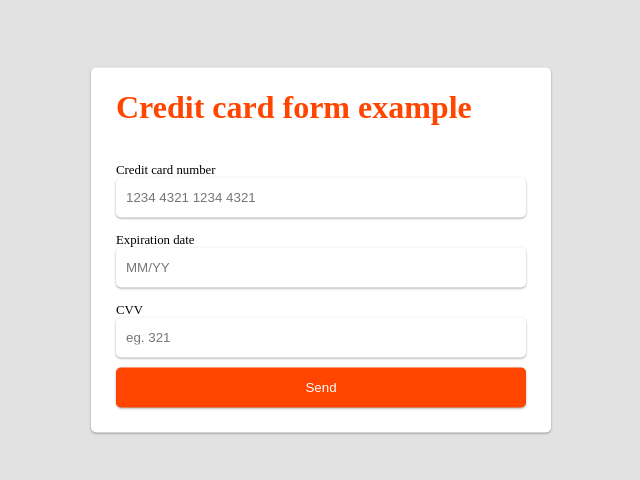
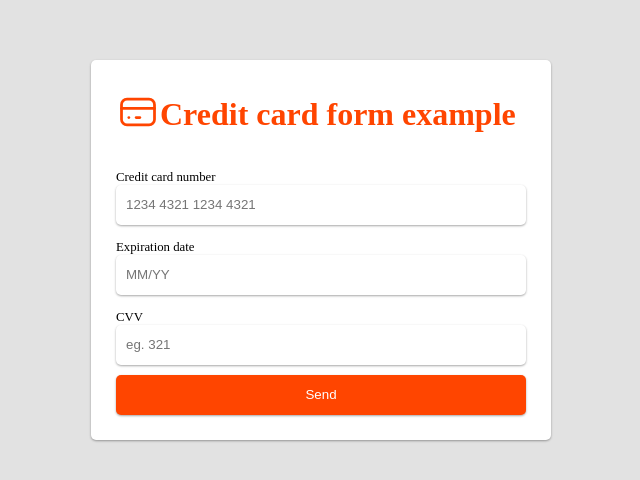
Before and after one commit to moisout/notascam.store, a website: page legit/index.html in a window 1280 px wide. Shown: the part 150-630 px from the top of the page, without its empty margins (319-959 px from the left). Drawn offline with Linux system fonts and the light colour scheme.

Commit message:
legit commit

```diff
--- a/legit/index.html
+++ b/legit/index.html
@@ -11,7 +11,13 @@
   </head>
   <body>
     <div class="form-window">
-      <h1>Credit card form example</h1>
+      <h1><svg xmlns="http://www.w3.org/2000/svg" class="icon icon-tabler icon-tabler-credit-card" width="44" height="44" viewBox="0 0 24 24" stroke-width="1.5" stroke="#ff4500" fill="none" stroke-linecap="round" stroke-linejoin="round">
+        <path stroke="none" d="M0 0h24v24H0z" fill="none"/>
+        <rect x="3" y="5" width="18" height="14" rx="3" />
+        <line x1="3" y1="10" x2="21" y2="10" />
+        <line x1="7" y1="15" x2="7.01" y2="15" />
+        <line x1="11" y1="15" x2="13" y2="15" />
+      </svg>Credit card form example</h1>
       <form action="" class="input-form" method="get">
         <label class="form-label" for="credit-card-nr">Credit card number</label>
         <input
--- a/legit/style.css
+++ b/legit/style.css
@@ -14,8 +14,8 @@
   box-sizing: border-box;
 }
 
-html{
-    background-color: #e2e2e2;
+html {
+  background-color: #e2e2e2;
 }
 
 .input-form {
@@ -96,3 +96,8 @@ h1 {
 .visible {
   display: block !important;
 }
+
+svg {
+  position: relative;
+  transform: translateY(9px);
+}
```
